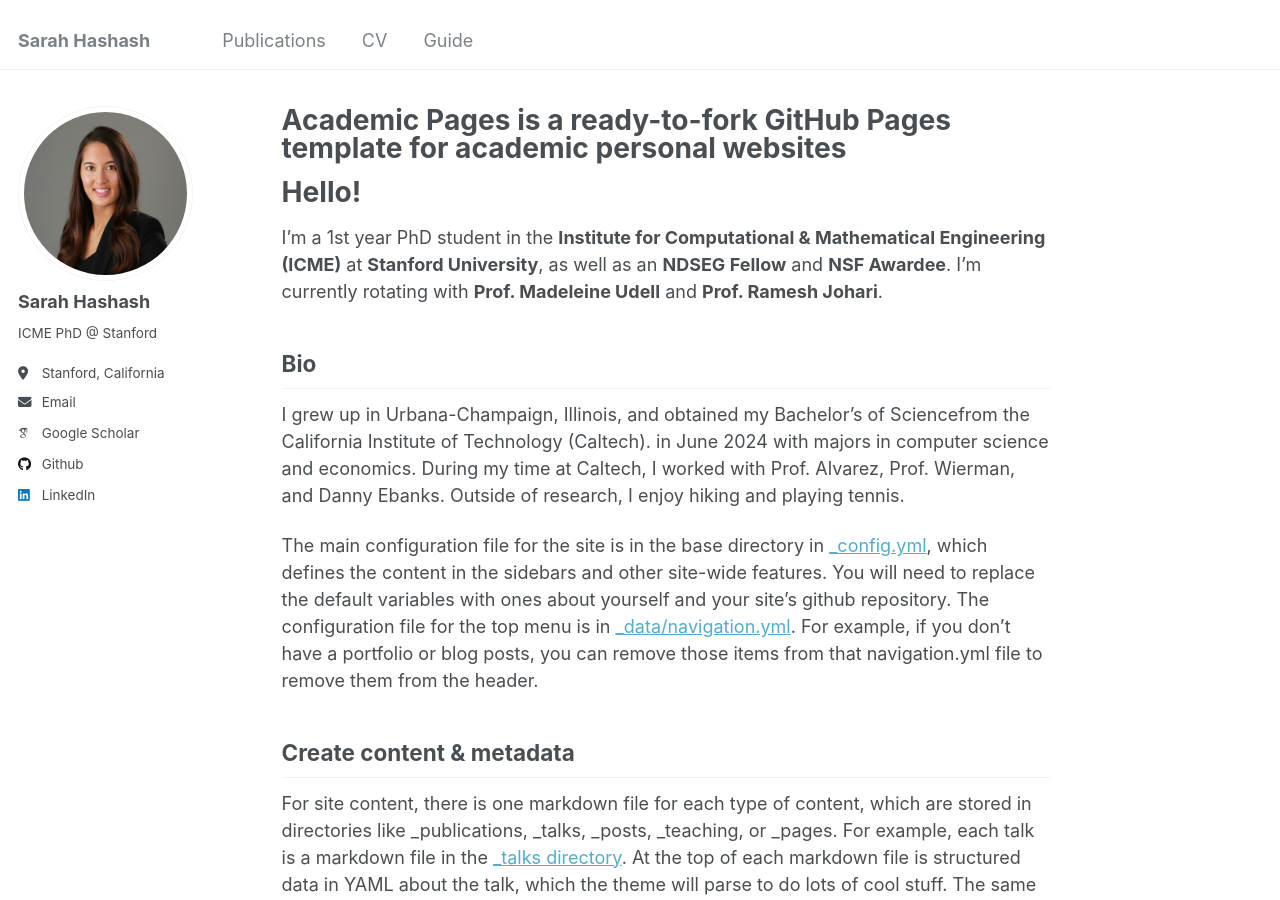
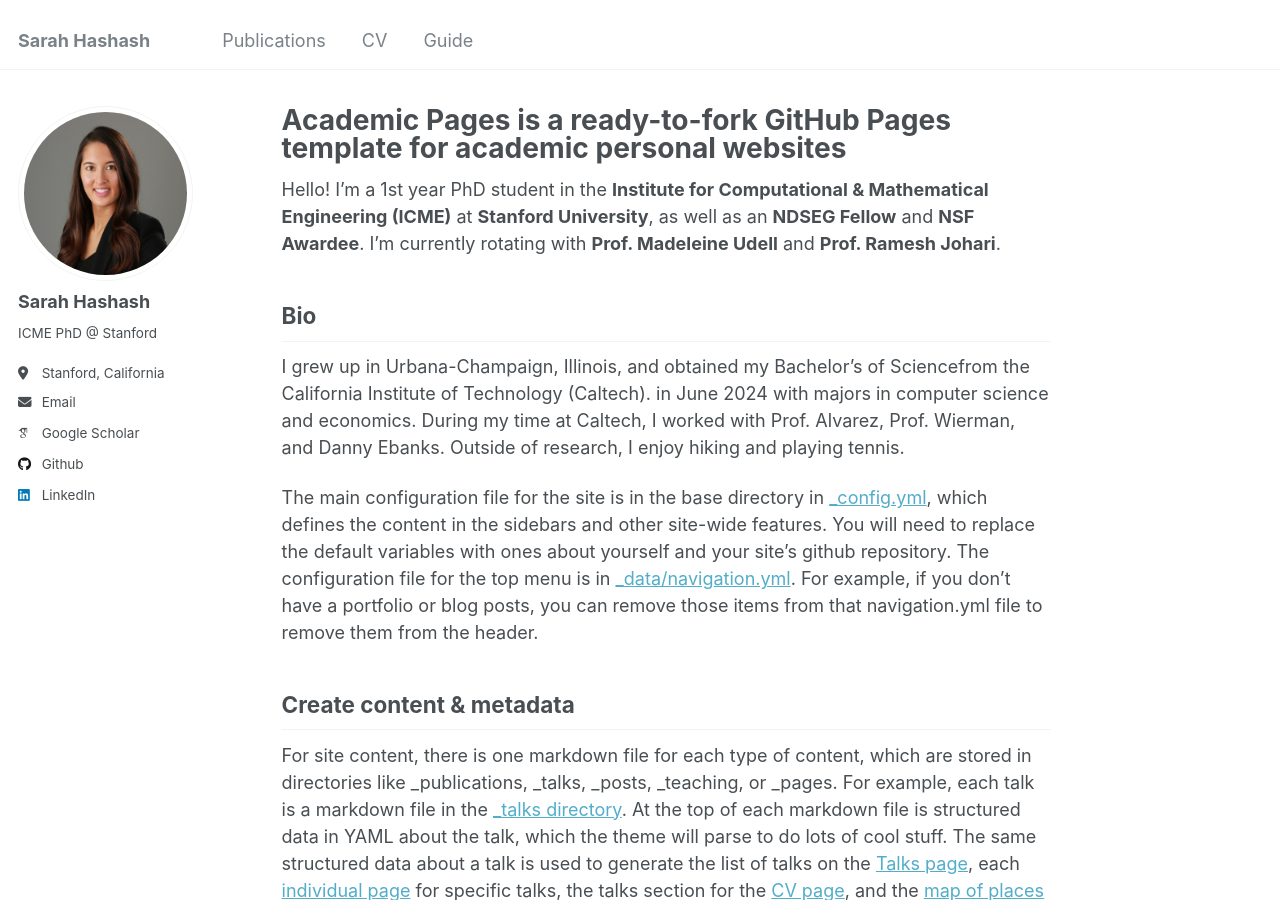
Before and after one commit to s-hashash/sarahhashash, a Jekyll site: the page built from _pages/about.md, in a window 1280 px wide and 900 px high. Built offline with Jekyll 4.4.1, drawn with Linux system fonts in a browser that asks for light colours; some web fonts are replaced.

```diff
--- a/_pages/about.md
+++ b/_pages/about.md
@@ -6,9 +6,9 @@ redirect_from:
   - /about/
   - /about.html
 ---
-# Hello!
 
-I’m a 1st year PhD student in the **Institute for Computational & Mathematical Engineering (ICME)** at **Stanford University**, as well as an **NDSEG Fellow** and **NSF Awardee**. I’m currently rotating with **Prof. Madeleine Udell** and **Prof. Ramesh Johari**.
+
+Hello! I’m a 1st year PhD student in the **Institute for Computational & Mathematical Engineering (ICME)** at **Stanford University**, as well as an **NDSEG Fellow** and **NSF Awardee**. I’m currently rotating with **Prof. Madeleine Udell** and **Prof. Ramesh Johari**.
 
 ## Bio
 
```
